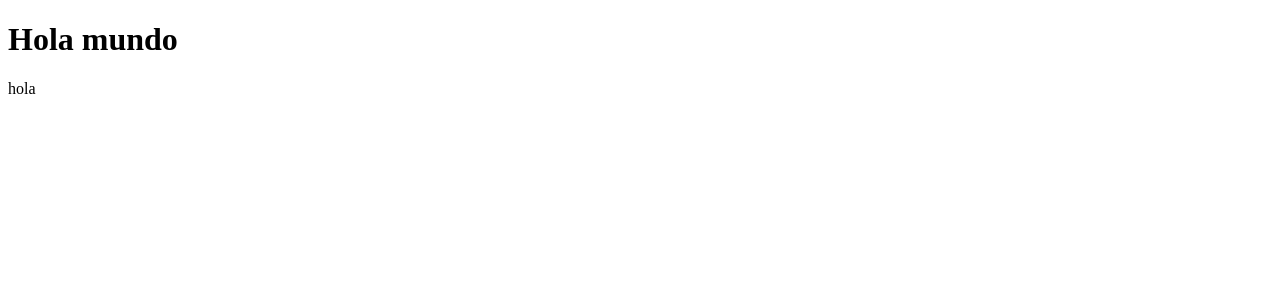
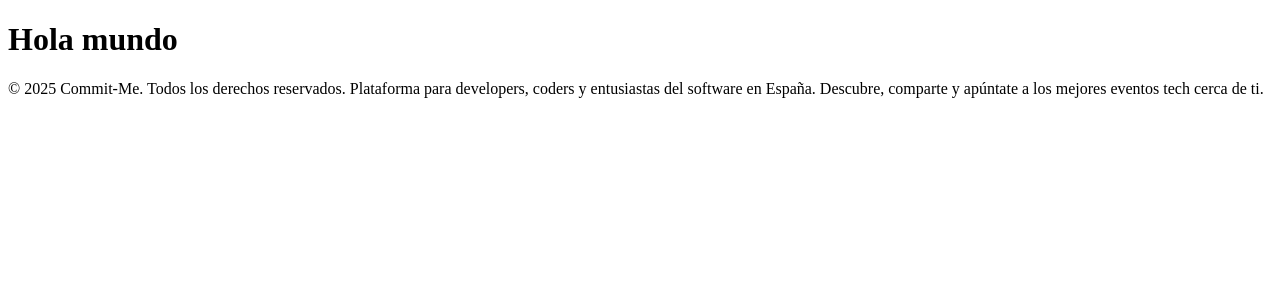
Before and after one commit to craft-coders-llc/commit-me-FE, a React (Vite) app: page / in a window 1280 px wide. Shown: the top 300 px of the page. Built offline with nearby package versions, Linux system fonts and the light colour scheme.

Commit message:
changed footer css

```diff
--- a/src/components/footer/Footer.jsx
+++ b/src/components/footer/Footer.jsx
@@ -2,9 +2,12 @@
 function Footer(){
     return(
         <footer className='footer-container'>
+            <div className="text-container">
             <p>
-                hola
+            © 2025 Commit-Me. Todos los derechos reservados. Plataforma para developers, coders y entusiastas del software en España. Descubre, comparte y apúntate a los mejores eventos tech cerca de ti.
             </p>
+            </div>
+
         </footer>
     )
 }
--- a/src/components/footer/footer.css
+++ b/src/components/footer/footer.css
@@ -5,3 +5,7 @@
     padding: 50rem;
     text-align: bottom;
   }
+
+  .text-container{
+    background-color: #031F1E;
+  }
```
